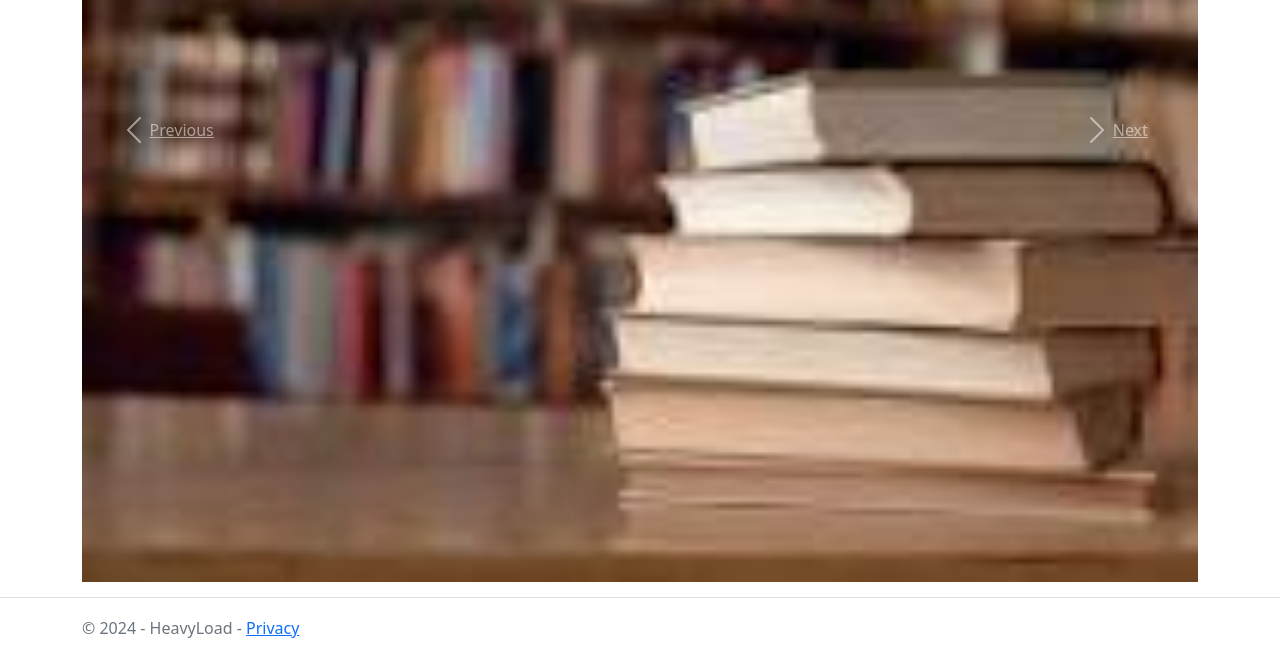
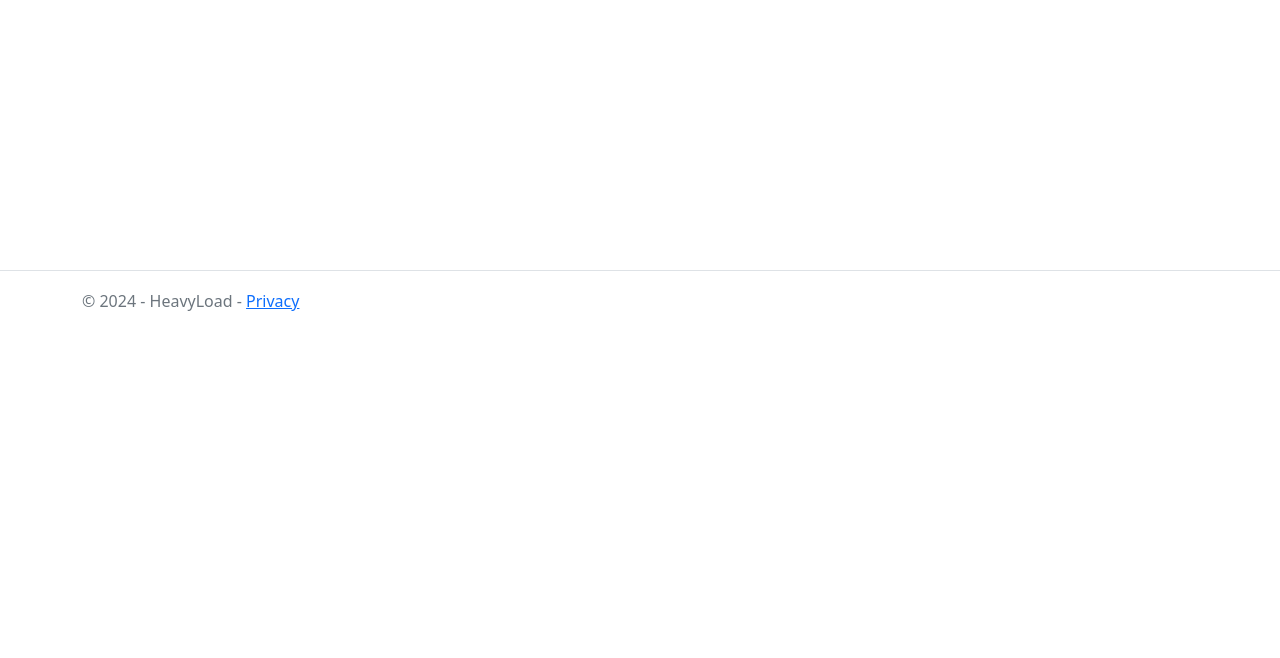
Before and after one commit to santhoshcad01/FFVSP_SHOP, an ASP.NET Core app: page / in a window 1280 px wide. Shown: the part 469-1127 px from the top of the page. After the commit the page ends 780 px from the top, so only its background shows below. Run offline with ASP.NET Core 8, Linux system fonts and the light colour scheme; style sheets or scripts are compiled from the project's sources.

Commit message:
connection page added

```diff
--- a/CSHARPNEW/SKBS/Views/Home/Index.cshtml
+++ b/CSHARPNEW/SKBS/Views/Home/Index.cshtml
@@ -4,33 +4,12 @@
 
 <div class="text-center">
     <h1 class="display-4">Welcome To The New World</h1>
-
-
-
-   <div id="carouselExampleIndicators" class="carousel slide" data-ride="carousel">
-  <ol class="carousel-indicators">
-    <li data-target="#carouselExampleIndicators" data-slide-to="0" class="active"></li>
-    <li data-target="#carouselExampleIndicators" data-slide-to="1"></li>
-    <li data-target="#carouselExampleIndicators" data-slide-to="2"></li>
-  </ol>
-  <div class="carousel-inner">
-    <div class="carousel-item active">
-      <img class="d-block w-100" src="wwwroot\image\download (3).jpg" alt="First slide">
+ <h1>
+    <div class="col-sm-5">
+      <img src="https://i.postimg.cc/NFQzwKp8/untitled-Nofiction-PP.jpg" alt="" class="img-box" />
     </div>
-    <div class="carousel-item">
-      <img class="d-block w-100" src="wwwroot\image\download (3).jpg" alt="Second slide">
-    </div>
-    <div class="carousel-item">
-      <img class="d-block w-100" src="wwwroot\image\download (3).jpg" alt="Third slide">
-    </div>
-  </div>
-  <a class="carousel-control-prev" href="#carouselExampleIndicators" role="button" data-slide="prev">
-    <span class="carousel-control-prev-icon" aria-hidden="true"></span>
-    <span class="sr-only">Previous</span>
-  </a>
-  <a class="carousel-control-next" href="#carouselExampleIndicators" role="button" data-slide="next">
-    <span class="carousel-control-next-icon" aria-hidden="true"></span>
-    <span class="sr-only">Next</span>
-  </a>
-</div>
-</div>
+    <div class="col-sm-3"><br><br>
+    <a href="" class="typewrite" data-period="1000" data-type='[ "Hey, Im Shawn Mendes", "I am a Web Developer.", "I Love to design websites."]'>
+      <span class="wrap"></span> </a>
+      </div>
+</h1>
--- a/CSHARPNEW/SKBS/Views/Shared/_Layout.cshtml
+++ b/CSHARPNEW/SKBS/Views/Shared/_Layout.cshtml
@@ -40,6 +40,11 @@
                          <li class="nav-item">
                             <a class="nav-link text-dark" asp-area="" asp-controller="Home" asp-action="login">login</a>
                         </li>
+                        <div class="d-flex">
+  <div class="mr-auto p-2">Flex item</div>
+  <div class="p-2">Flex item</div>
+  <div class="p-2">Flex item</div>
+</div>
 
                     </ul>
                 </div>
```
Also changed, not shown: 13 other files.
